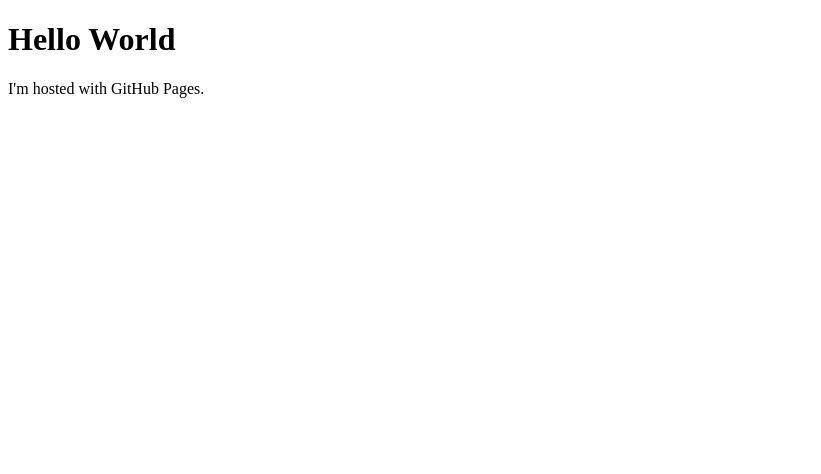
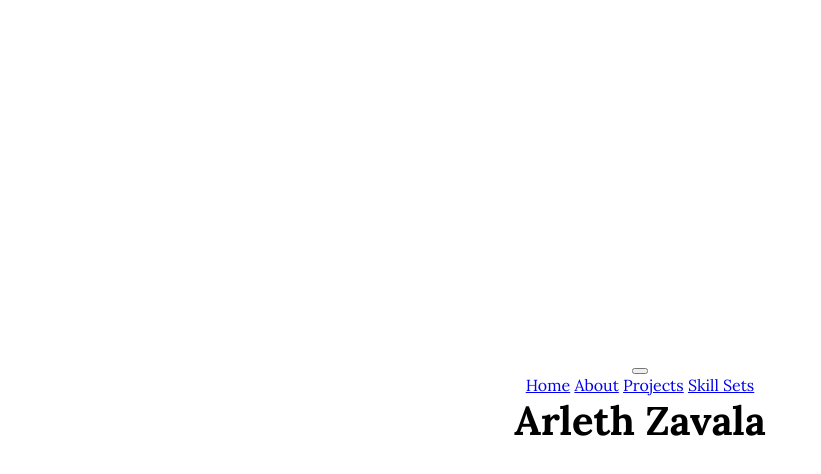
Before and after one commit to zavala-arleth/zavala-arleth.github.io, a plain HTML site: page index.html in a window 1280 px wide. Shown: the whole page, without its empty margins (0-821 px from the left). Drawn offline with Linux system fonts and the light colour scheme.

Commit message:
Update index.html

```diff
--- a/index.html
+++ b/index.html
@@ -1,7 +1,44 @@
 <!DOCTYPE html>
 <html>
+  <head>
+    <meta charset="UTF-8">
+    <meta name="viewport" content="width=device-width, initial-scale=1.0">
+    <title>Arleth Zavala</title>
+    <link href="https://fonts.googleapis.com/css2?family=Lora:wght@400;700&display=swap" rel="stylesheet">
+    <style>
+        body {
+            font-family: 'Lora', serif;
+            display: flex;
+            justify-content: center;
+            align-items: center;
+            height: 100vh;
+            margin: 0;
+            text-align: center;
+            background-color: ##fcd7c0;
+        }
+
+        h1 {
+            font-size: 2.5rem;
+            margin: 0;
+        }
+    </style>
+</head>
 <body>
-<h1>Hello World</h1>
-<p>I'm hosted with GitHub Pages.</p>
+<nav class="navbar navbar-expand-lg bg-body-tertiary">
+  <div class="container-fluid">
+    <button class="navbar-toggler" type="button" data-bs-toggle="collapse" data-bs-target="#navbarNavAltMarkup" aria-controls="navbarNavAltMarkup" aria-expanded="false" aria-label="Toggle navigation">
+      <span class="navbar-toggler-icon"></span>
+    </button>
+    <div class="collapse navbar-collapse" id="navbarNavAltMarkup">
+      <div class="navbar-nav">
+        <a class="nav-link active" aria-current="page" href="#">Home</a>
+        <a class="nav-link" href="#">About</a>
+        <a class="nav-link" href="#">Projects</a>
+        <a class="nav-link" href="#">Skill Sets</a>
+      </div>
+    </div>
+    <h1> Arleth Zavala </h1>
+  </div>
+</nav>
 </body>
 </html>
```
